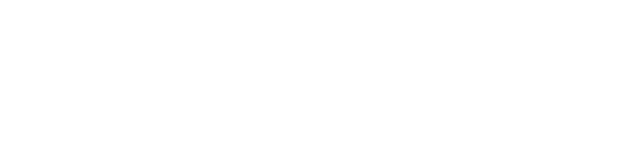
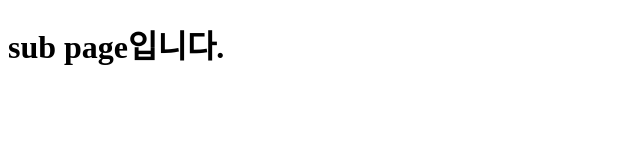
Before and after one commit to corazon-github/github_test, a plain HTML site: page sub.html in a window 1280 px wide. Shown: the whole page, without its empty margins (0-640 px from the left). Drawn offline with Linux system fonts and the light colour scheme.

Commit message:
[update] h1 추가

```diff
--- a/sub.html
+++ b/sub.html
@@ -7,6 +7,6 @@
     <title>Document</title>
 </head>
 <body>
-
+    <h1>sub page입니다.</h1>
 </body>
 </html>
```
